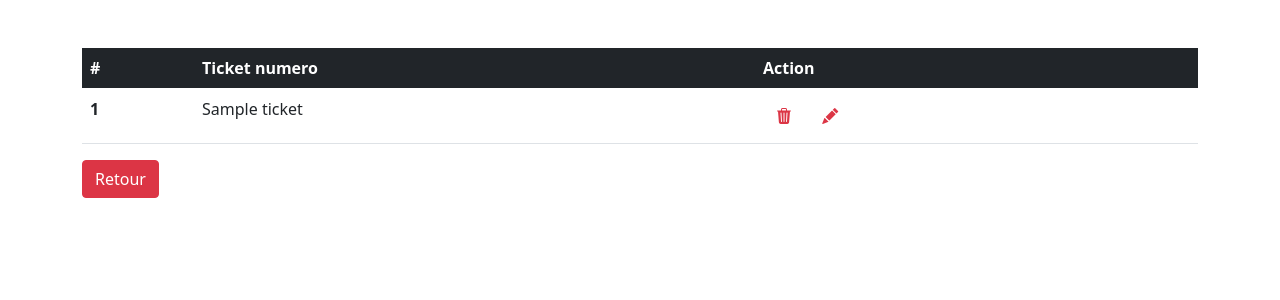
After one commit to johannes60-sk/sf-dwm-23, a Symfony app: template app/templates/ticket/show.html.twig in a window 1280 px wide. The commit adds this page. Shown: the top 300 px of the page. Run offline with Twig, Linux system fonts and the light colour scheme; the template is opened without the code that fills it: most values are stand-ins (such as "Sample title", 1, 10 or a date in 2020); some libraries are stand-ins or nearby versions.

Commit message:
frst-commit

```diff
--- a/app/src/Controller/LuckyController.php
+++ b/app/src/Controller/LuckyController.php
@@ -7,7 +7,6 @@ use Symfony\Component\Routing\Annotation\Route;
 use Symfony\Bundle\FrameworkBundle\Controller\AbstractController;
 
 #[Route('/lucky')]
-
 class LuckyController extends AbstractController
 {
     #[Route('/number/{max}', name: "lucky_number_max")]   // on dit la qu'apres "number" on a une variable | On donne egalement un nom a la route
--- a/app/templates/base.html.twig
+++ b/app/templates/base.html.twig
@@ -9,12 +9,16 @@
         {% block stylesheets %}
             {{ encore_entry_link_tags('app') }}
         {% endblock %}
-
+        <link href="https://cdn.jsdelivr.net/npm/bootstrap@5.0.2/dist/css/bootstrap.min.css" rel="stylesheet" integrity="sha384-EVSTQN3/azprG1Anm3QDgpJLIm9Nao0Yz1ztcQTwFspd3yD65VohhpuuCOmLASjC" crossorigin="anonymous">
+        <link rel="stylesheet" href="https://cdn.jsdelivr.net/npm/bootstrap-icons@1.9.1/font/bootstrap-icons.css">
         {% block javascripts %}
             {{ encore_entry_script_tags('app') }}
         {% endblock %}
+        <script src="https://cdn.jsdelivr.net/npm/bootstrap@5.0.2/dist/js/bootstrap.bundle.min.js" integrity="sha384-MrcW6ZMFYlzcLA8Nl+NtUVF0sA7MsXsP1UyJoMp4YLEuNSfAP+JcXn/tWtIaxVXM" crossorigin="anonymous"></script>
     </head>
     <body>
-        {% block body %}{% endblock %}
+        {% block body %}
+
+        {% endblock %}
     </body>
 </html>
--- /dev/null
+++ b/app/templates/ticket/show.html.twig
@@ -0,0 +1,31 @@
+{% extends 'base.html.twig' %}
+
+{% block body %}
+<div class="container mt-5">
+
+
+<table class="table">
+  <thead>
+    <tr class=" table-dark">
+      <th scope="col">#</th>
+      <th scope="col">Ticket numero</th>
+      <th scope="col">Action</th>
+    </tr>
+  </thead>
+  <tbody>
+
+
+    <tr>
+      <th scope="row"> {{ticket.id}}</th>
+      <td> {{ticket.label}}</td>
+      <td>
+        <a class="btn "><i class="bi bi-trash3-fill text-danger"></i></a>
+        <a class="btn"><i class="bi bi-pencil-fill text-danger"></i></a>
+      </td>
+    </tr>
+  </tbody>
+</table>
+
+<a class="btn btn-danger">Retour</a>
+
+{% endblock %}
```
Also changed, not shown: app/src/Controller/TicketController.php (+22 -0 lines), app/templates/ticket/list.html.twig (+36 -2 lines), 3 other files.
